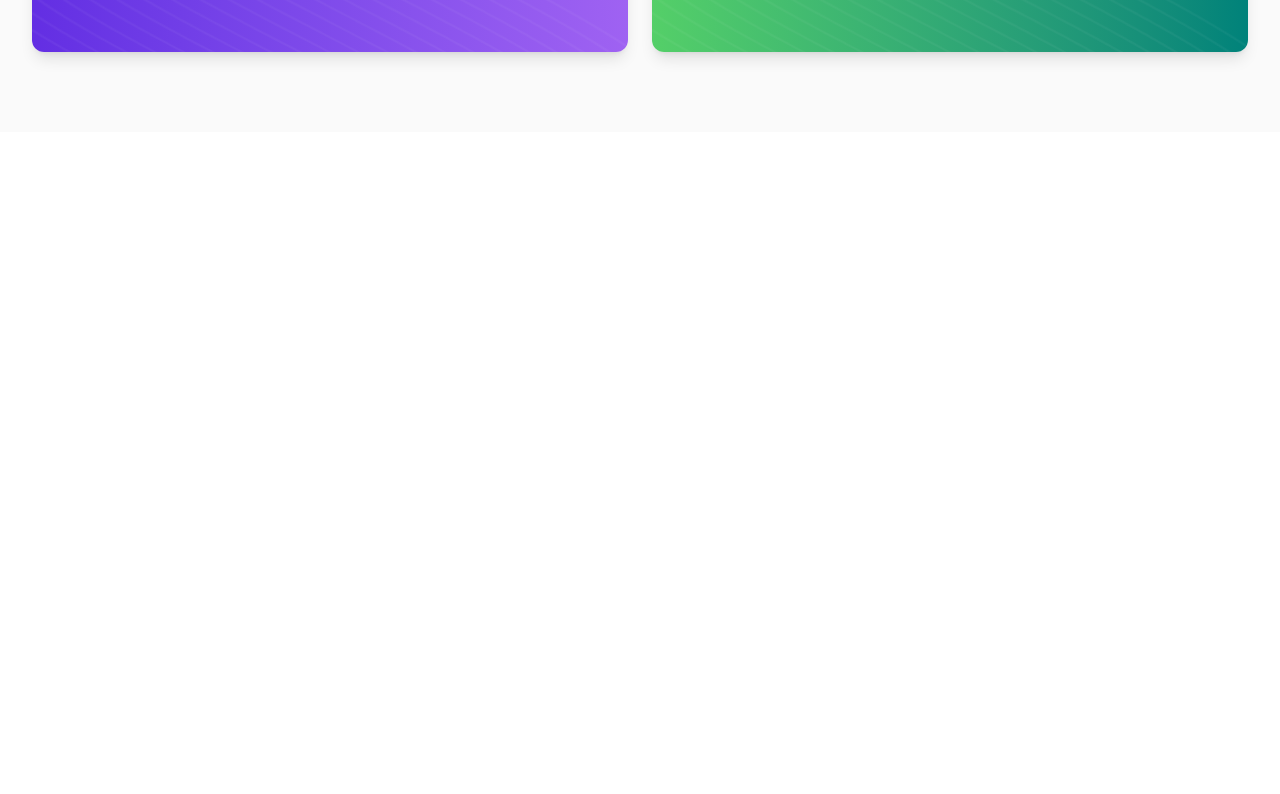
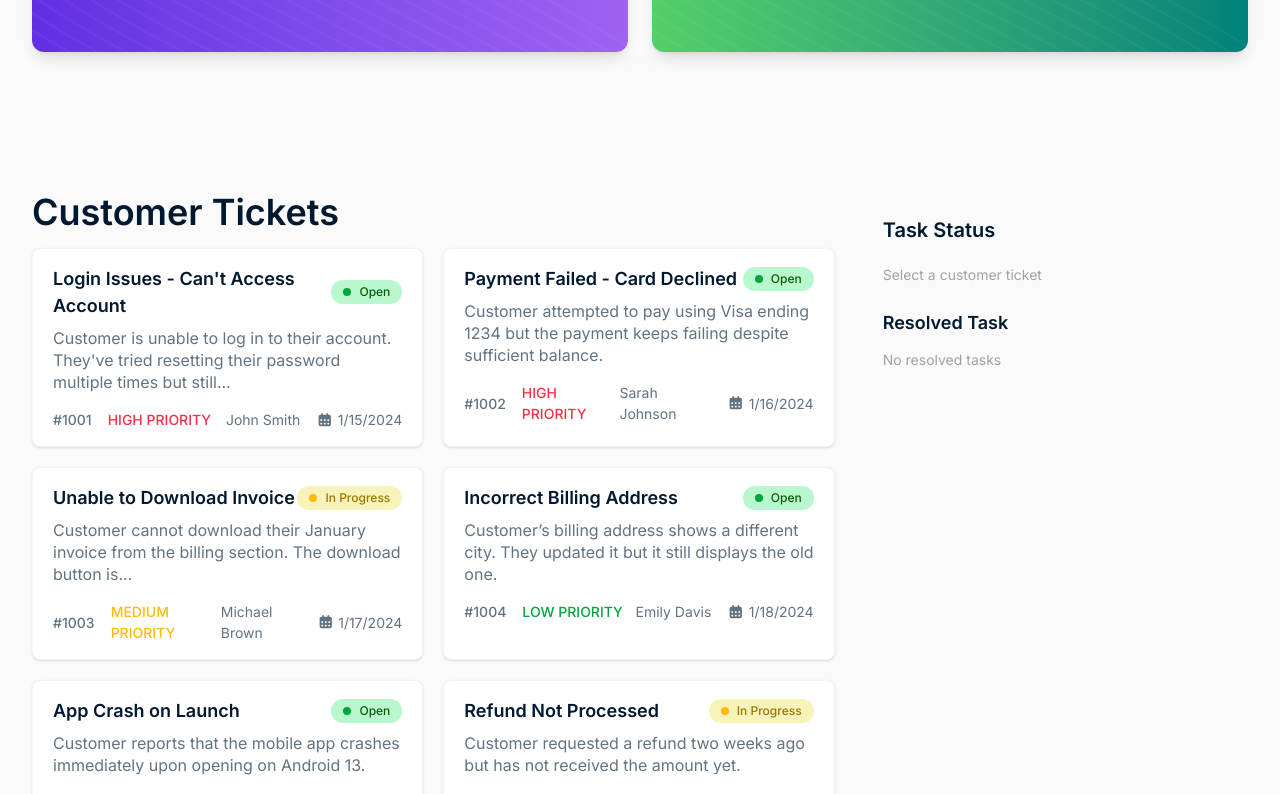
Before and after one commit to NishatTasnimAli/customer-support-zone, a React (Vite) app: page / in a window 1280 px wide. Shown: the part 360-1154 px from the top of the page. Before the commit the page ends 800 px from the top, so only its background shows below. Built offline with nearby package versions, Linux system fonts and the light colour scheme.

Commit message:
Main section is design and all the functional parts are added

```diff
--- a/src/App.jsx
+++ b/src/App.jsx
@@ -218,6 +218,178 @@
         </div>
 
       </div>
+      {/* Main Customer Support section */}
+      <div className="px-8 py-15 grid md:grid-cols-3 gap-6">
+
+        <div className="md:col-span-2">
+          <h2 className="text-4xl font-semibold mb-4">
+            Customer Tickets
+          </h2>
+
+          <div className="grid md:grid-cols-2 gap-5">
+            {tickets.map((ticket) => (
+
+              <div
+                key={ticket.id}
+                onClick={() => handleSelectTicket(ticket)}
+                className="bg-white rounded-lg shadow-sm border border-gray-100 px-5 py-4 cursor-pointer hover:shadow-md transition"
+              >
+
+                {/* Ticket Title */}
+                <div className="flex items-center justify-between">
+
+                  <h3 className="text-[18px] font-semibold text-[#001931]">
+                    {ticket.title}
+                  </h3>
+
+                  {/* Ticket Status */}
+                  <span
+                    className={`flex items-center gap-2 text-xs font-medium px-3 py-1 rounded-full
+                    ${
+                      ticket.status === "open"
+                        ? "text-[#0B5E06] bg-[#B9F8CF]"
+                        : ticket.status === "in-progress"
+                        ? "text-[#9C7700] bg-[#F8F3B9]"
+                        : "text-[#0B5E06] bg-[#B9F8CF]"
+                    }`}
+                  >
+
+                    <span
+                      className={`w-2 h-2 rounded-full
+                      ${
+                        ticket.status === "open"
+                          ? "bg-[#02A53B]"
+                          : ticket.status === "in-progress"
+                          ? "bg-[#FEBB0C]"
+                          : "bg-[#02A53B]"
+                      }`}
+                    ></span>
+
+                    {ticket.status === "open"
+                      ? "Open"
+                      : ticket.status === "in-progress"
+                      ? "In Progress"
+                      : "Resolved"}
+                  </span>
+
+                </div>
+
+                {/* Ticket Description */}
+                <p className="text-[16px] text-[#627382] mt-2 leading-snug">
+                  {ticket.description}
+                </p>
+
+                {/* Ticket Info */}
+                <div className="flex items-center justify-between mt-4 text-[14px] text-[#627382]">
+
+                  <div className="flex items-center gap-4">
+
+                    <span className="font-medium">
+                      #{String(ticket.id).padStart(4, "0")}
+                    </span>
+
+                    {ticket.priority === "High" && (
+                      <span className="text-[#F83044] font-medium uppercase">
+                        High Priority
+                      </span>
+                    )}
+
+                    {ticket.priority === "Medium" && (
+                      <span className="text-[#FEBB0C] font-medium uppercase">
+                        Medium Priority
+                      </span>
+                    )}
+
+                    {ticket.priority === "Low" && (
+                      <span className="text-[#02A53B] font-medium uppercase">
+                        Low Priority
+                      </span>
+                    )}
+
+                  </div>
+
+                  <div className="flex items-center gap-4">
+
+                    <span className="text-[14px] font-normal">
+                      {ticket.customer}
+                    </span>
+
+                    <span className="flex items-center gap-1">
+                      <FontAwesomeIcon
+                        icon={faCalendarDays}
+                        className="text-[14px]"
+                      />
+                      {ticket.createdAt}
+                    </span>
+
+                  </div>
+
+                </div>
+
+              </div>
+
+            ))}
+          </div>
+        </div>
+
+        {/* Task Status */}
+        <div className="bg-none rounded-xl p-6">
+
+          <h2 className="text-xl font-semibold mb-5 text-[#001931]">
+            Task Status
+          </h2>
+
+          {inProgress.length === 0 ? (
+            <p className="text-[14px] text-[#A1A1AA]">
+              Select a customer ticket
+            </p>
+          ) : (
+            inProgress.map((task) => (
+
+              <div
+                key={task.id}
+                className="bg-white border border-[#E9E9E9] rounded-lg px-4 py-3 mb-4"
+              >
+
+                <p className="text-[18px] font-medium text-[#001931] mb-3">
+                  {task.title}
+                </p>
+
+                <button
+                  onClick={() => handleComplete(task)}
+                  className="w-full bg-[#02A53B] text-white text-[16px] font-medium py-3 rounded-[4px]"
+                >
+                  Completed
+                </button>
+
+              </div>
+
+            ))
+          )}
+
+          <h2 className="mt-6 mb-3 text-lg font-semibold text-[#001931]">
+            Resolved Task
+          </h2>
+
+          {resolved.length === 0 ? (
+            <p className="text-[14px] text-[#A1A1AA]">
+              No resolved tasks
+            </p>
+          ) : (
+            resolved.map((task) => (
+
+              <div
+                key={task.id}
+                className="bg-[#E0E7FF] text-[#001931] text-[18px] px-4 py-4 font-medium rounded-[4px] mb-2"
+              >
+                {task.title}
+              </div>
+
+            ))
+          )}
+
+        </div>
+      </div>
 
       {/* Toast */}
       <ToastContainer position="top-right" autoClose={2000} />
```
